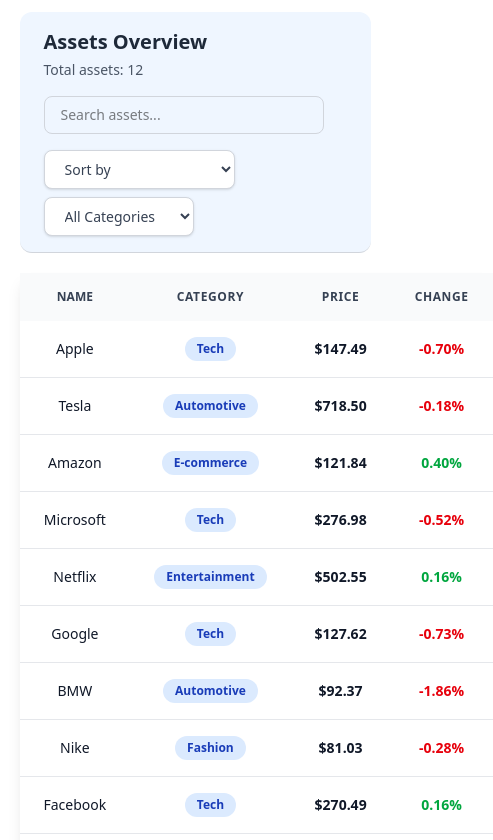
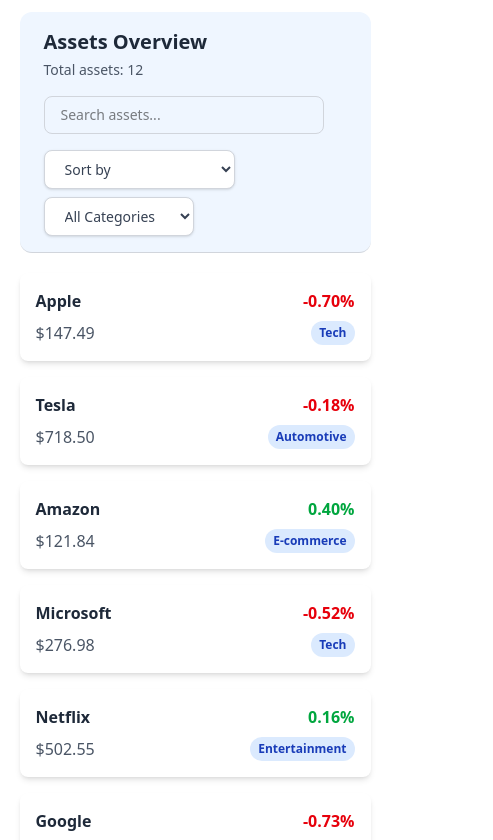
Before and after one commit to mennaomar777/real-time-assets-dashboard, a Next.js app: page / in a window 390 px wide. Shown: the top 840 px of the page, 493 px wide, since content can reach past the window. Built offline with nearby package versions, Linux system fonts and the light colour scheme.

Commit message:
Add responsive layout for AssetsTable with mobile cards

```diff
--- a/app/_components/assetsTable/AssetsTable.tsx
+++ b/app/_components/assetsTable/AssetsTable.tsx
@@ -12,7 +12,8 @@
 
   return (
     <div className="my-5 w-full">
-      <div className="w-full">
+      {/* Table for tablet & desktop */}
+      <div className="hidden md:block w-full">
         <table className="w-full shadow-lg my-5">
           <thead className="bg-gray-50">
             <tr>
@@ -57,6 +58,30 @@
           </tbody>
         </table>
       </div>
+      {/* Cards for mobile */}
+      <div className="md:hidden flex flex-col gap-4 my-5">
+        {assets.map((asset) => (
+          <div
+            key={asset.id}
+            className="bg-white shadow-md rounded-lg p-4 flex flex-col gap-2"
+          >
+            <div className="flex justify-between items-center">
+              <h3 className="font-semibold text-gray-800">{asset.name}</h3>
+              <span
+                className={`font-semibold ${asset.change > 0 ? "text-green-600" : "text-red-600"}`}
+              >
+                {asset.change.toFixed(2)}%
+              </span>
+            </div>
+            <div className="flex justify-between items-center">
+              <p className="text-gray-600">${asset.price.toFixed(2)}</p>
+              <span className="px-2 py-1 rounded-full bg-blue-100 text-blue-800 text-xs font-semibold">
+                {asset.category}
+              </span>
+            </div>
+          </div>
+        ))}
+      </div>
     </div>
   );
 }
--- a/app/_components/search/Search.tsx
+++ b/app/_components/search/Search.tsx
@@ -30,7 +30,7 @@
         text-sm
         focus:outline-none
         focus:ring-2 focus:ring-blue-400
-        w-70
+        w-70 md:w-full
       "
         placeholder="Search assets..."
         value={value}
```
